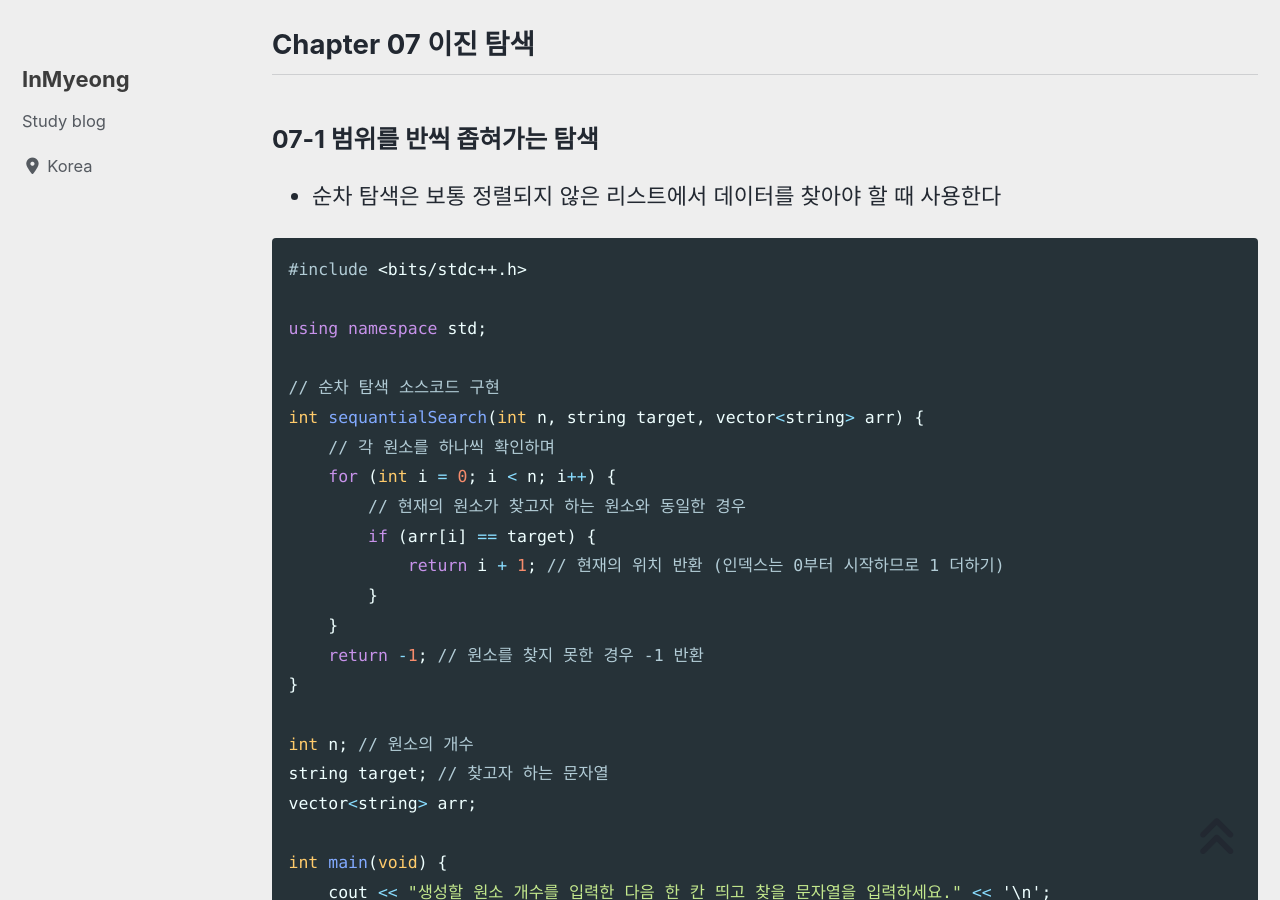
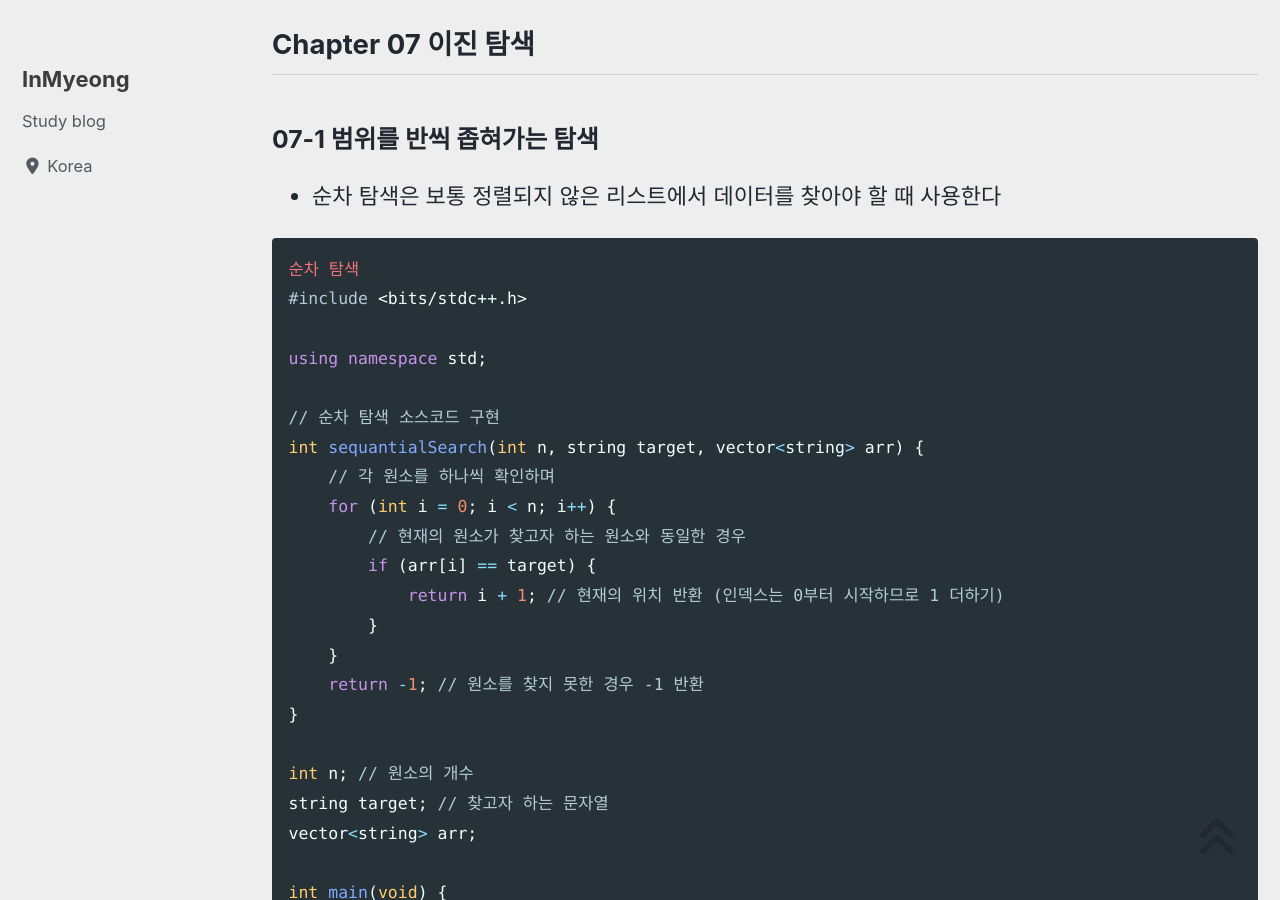
Before and after one commit to devMyeong/devMyeong.github.io, a Jekyll site: the page built from _posts/codingTest/2021-09-08-이코테.md, in a window 1280 px wide and 900 px high, scrolled down 25113 px. Built offline with Jekyll 4.4.1, drawn with Linux system fonts in a browser that asks for light colours; cached includes are drawn as plain includes; nearby versions of some CDN libraries; some web fonts are replaced; comment, search, counter and statistics services are not loaded.

Commit message:
corr typo

````diff
--- a/_posts/codingTest/2021-09-08-이코테.md
+++ b/_posts/codingTest/2021-09-08-이코테.md
@@ -765,6 +765,7 @@ int main(void) {
 - 순차 탐색은 보통 정렬되지 않은 리스트에서 데이터를 찾아야 할 때 사용한다
 
 ```cpp
+순차 탐색
 #include <bits/stdc++.h>
 
 using namespace std;
````
